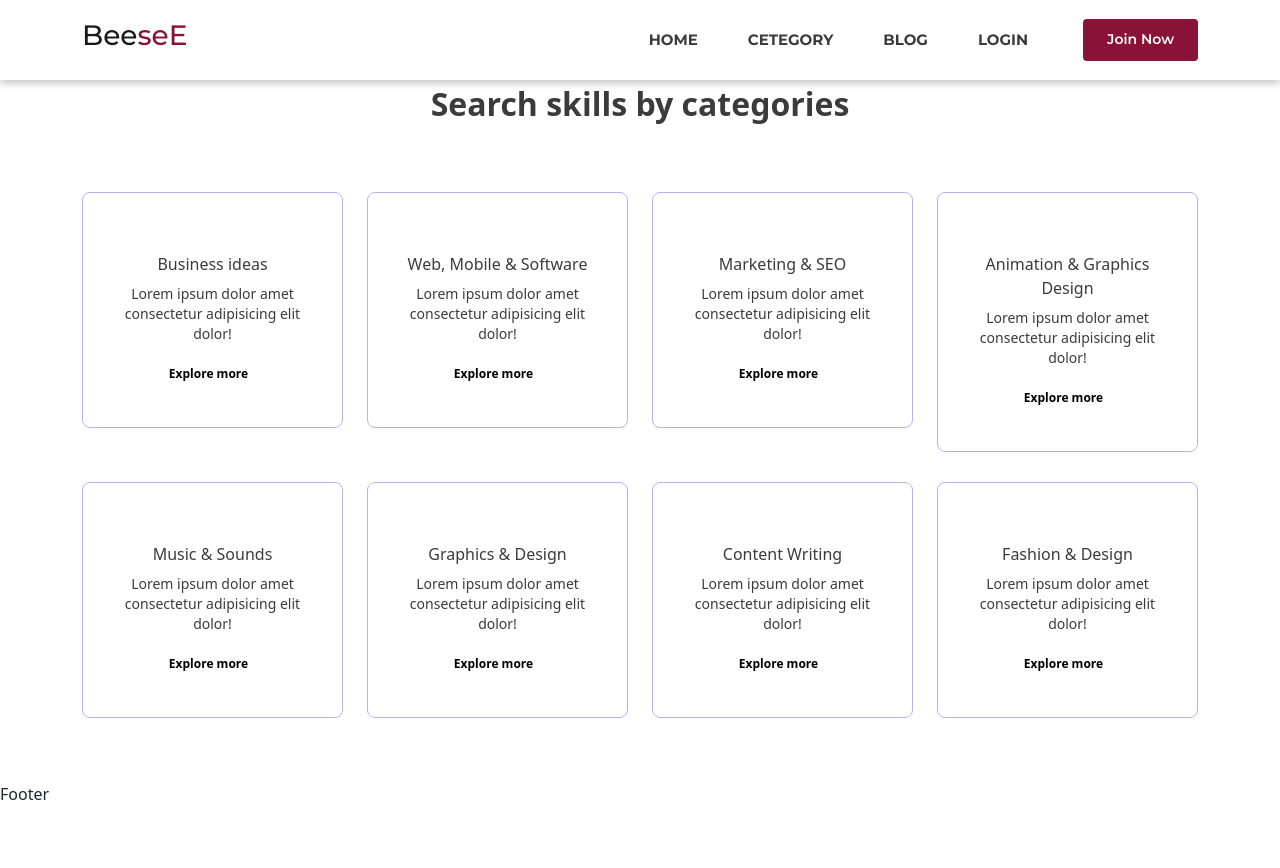
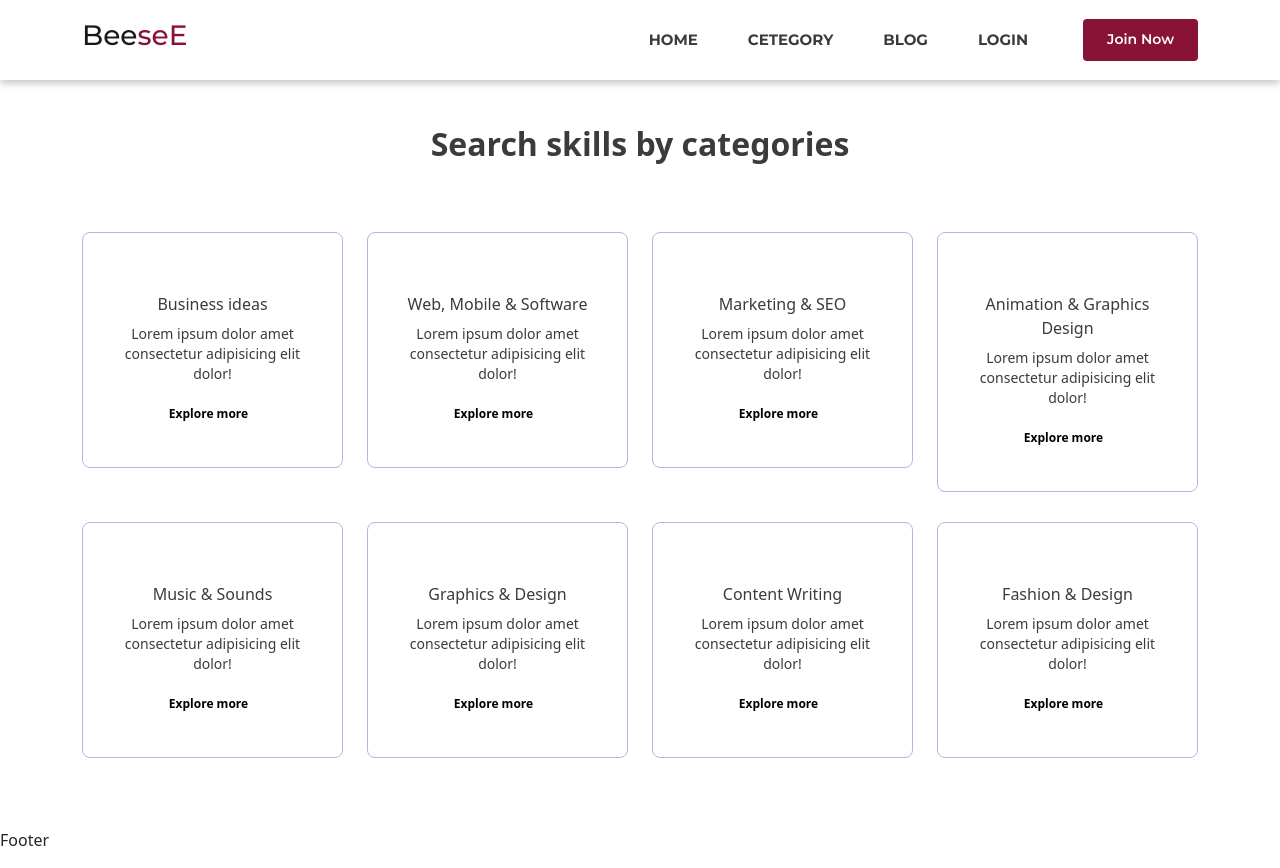
Before and after one commit to mostafizur99/beesee, a Next.js app: page / in a window 1280 px wide. Before the commit the page ends 822 px from the top, so only its background shows below. Built offline with nearby package versions, Linux system fonts and the light colour scheme.

Commit message:
fix: category section padding fixed

```diff
--- a/src/components/categories/Categories.js
+++ b/src/components/categories/Categories.js
@@ -31,7 +31,7 @@ const Categories = () => {
 export default Categories
 
 const Section = styled.section`
-    padding-bottom: 34px;
+    padding: 40px;
     background: #FFFFFF;
 `;
 const Header = styled.p`
```
